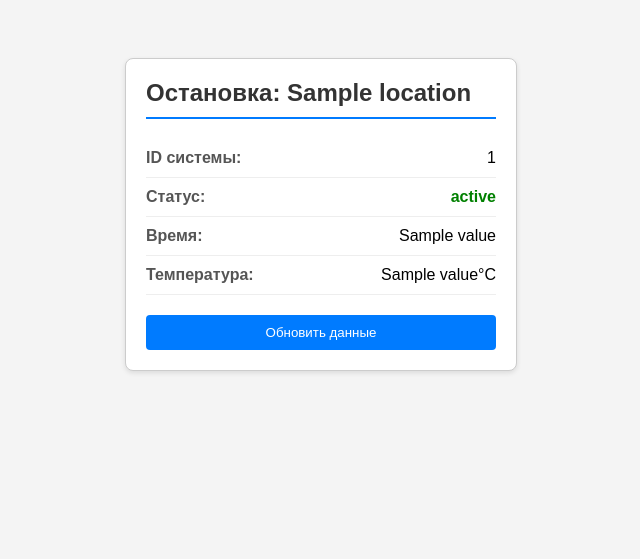
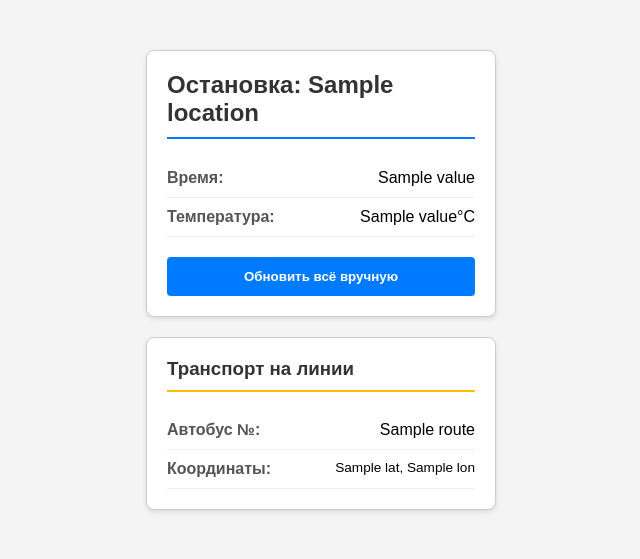
Before and after one commit to w0nkest/flaskproj, a Flask app: template templates/station_status.html in a window 1280 px wide. Shown: the top 559 px of the page, without its empty margins (319-959 px from the left). Run offline with Flask 3, Linux system fonts and the light colour scheme; the template is opened without the code that fills it: most values are stand-ins (such as "Sample title", 1, 10 or a date in 2020).

Commit message:
Very last commit

```diff
--- a/app.py
+++ b/app.py
@@ -28,21 +28,35 @@ def connectionchecking():
 
     return render_template('connections.html', time=timec, temp=tempc, bs=bsc, bus=busc)
 
+@app.route('/status')
+def show_status():
+    time_s = Time(101, 'Фитнес-Хаус на Блюхера')
+    temp_s = Temperature(201, 'Фитнес-Хаус на Блюхера')
+    station = BusStation(6, 'Фитнес-Хаус на Блюхера', time_s, temp_s)
+    bus = Bus('222', [station])
+
+    return render_template('station_status.html', data=station.send_data(), bus=bus.send_GPS())
+
 @app.route('/api/status')
 def get_station_status():
 
     time_sensor = Time(101, 'Фитнес-Хаус на Блюхера')
     temp_sensor = Temperature(201, 'Фитнес-Хаус на Блюхера')
     station = BusStation(6, 'Фитнес-Хаус на Блюхера', time_sensor, temp_sensor)
+    bus = Bus('222', [station])
 
     station.connection()
+    bus.connection()
     time_sensor.connection()
     temp_sensor.connection()
+
     station.update_info()
+    bus.update_route_screen()
 
-    result = station.send_data()
-
-    return render_template('station_status.html', data = result)
+    return jsonify({
+        'station': station.send_data(),
+        'bus': bus.send_GPS()
+    })
 
 
 if __name__ == '__main__':
--- /dev/null
+++ b/static/style.css
@@ -0,0 +1,78 @@
+body {
+    font-family: sans-serif;
+    background-color: #f4f4f4;
+    display: flex;
+    justify-content: center;
+    align-items: flex-start;
+    padding: 50px;
+    margin: 0;
+}
+
+.main-container {
+    display: flex;
+    flex-direction: column;
+    gap: 20px;
+    width: 350px;
+}
+
+.card {
+    background: white;
+    padding: 20px;
+    border-radius: 8px;
+    border: 1px solid #ccc;
+    box-shadow: 0 2px 5px rgba(0,0,0,0.1);
+}
+
+h2, h3 {
+    margin-top: 0;
+    color: #333;
+    border-bottom: 2px solid #007bff;
+    padding-bottom: 10px;
+}
+
+.bus-header {
+    border-bottom-color: #ffc107;
+}
+
+.info-row {
+    display: flex;
+    justify-content: space-between;
+    padding: 10px 0;
+    border-bottom: 1px inset #eee;
+}
+
+.label {
+    font-weight: bold;
+    color: #555;
+}
+
+.value {
+    color: #000;
+}
+
+.status-on {
+    color: green;
+    font-weight: bold;
+}
+
+.btn-refresh {
+    margin-top: 20px;
+    width: 100%;
+    padding: 12px;
+    cursor: pointer;
+    background: #007bff;
+    color: white;
+    border: none;
+    border-radius: 4px;
+    font-weight: bold;
+}
+
+.btn-refresh:hover {
+    background: #0056b3;
+}
+
+.footer-text {
+    text-align: center;
+    color: #888;
+    font-size: 0.8em;
+}
--- a/templates/station_status.html
+++ b/templates/station_status.html
@@ -2,39 +2,51 @@
 <html lang="ru">
 <head>
     <meta charset="UTF-8">
-    <title>Мониторинг остановки</title>
-    <style>
-        body { font-family: sans-serif; background-color: #f4f4f4; display: flex; justify-content: center; padding: 50px; }
-        .card { background: white; padding: 20px; border-radius: 8px; border: 1px solid #ccc; width: 350px; box-shadow: 0 2px 5px rgba(0,0,0,0.1); }
-        h2 { margin-top: 0; color: #333; border-bottom: 2px solid #007bff; padding-bottom: 10px; }
-        .info-row { display: flex; justify-content: space-between; padding: 10px 0; border-bottom: 1px inset #eee; }
-        .label { font-weight: bold; color: #555; }
-        .value { color: #000; }
-        .status-on { color: green; font-weight: bold; }
-        .btn-refresh { margin-top: 20px; width: 100%; padding: 10px; cursor: pointer; background: #007bff; color: white; border: none; border-radius: 4px; }
-        .btn-refresh:hover { background: #0056b3; }
-    </style>
+    <title>Мониторинг системы</title>
+    <link rel="stylesheet" href="{{ url_for('static', filename='style.css') }}">
 </head>
 <body>
+    <div class="main-container">
         <div class="card">
             <h2>Остановка: {{ data.location }}</h2>
             <div class="info-row">
-            <span class="label">ID системы:</span>
-            <span class="value">{{ data.station_id }}</span>
-        </div>
-        <div class="info-row">
-            <span class="label">Статус:</span>
-            <span class="value status-on">{{ data.status }}</span>
-        </div>
-        <div class="info-row">
                 <span class="label">Время:</span>
-            <span class="value">{{ data.sensors_data.clock.value }}</span>
+                <span id="clock-val" class="value">{{ data.sensors_data.clock.value }}</span>
             </div>
             <div class="info-row">
                 <span class="label">Температура:</span>
-            <span class="value">{{ data.sensors_data.temperature.value }}°C</span>
+                <span id="temp-val" class="value">{{ data.sensors_data.temperature.value }}°C</span>
             </div>
-        <button class="btn-refresh" onclick="location.reload()">Обновить данные</button>
+            <button class="btn-refresh" onclick="location.reload()">Обновить всё вручную</button>
         </div>
+
+        <div class="card">
+            <h3 class="bus-header">Транспорт на линии</h3>
+            <div class="info-row">
+                <span class="label">Автобус №:</span>
+                <span class="value">{{ bus.route }}</span>
+            </div>
+            <div class="info-row">
+                <span class="label">Координаты:</span>
+                <span id="bus-coords" class="value" style="font-size: 0.85em;">{{ bus.lat }}, {{ bus.lon }}</span>
+            </div>
+        </div>
+    </div>
+
+    <script>
+        function updateData() {
+            fetch('/api/status')
+                .then(response => response.json())
+                .then(all_data => {
+                    document.getElementById('clock-val').innerText = all_data.station.sensors_data.clock.value;
+                    document.getElementById('temp-val').innerText = all_data.station.sensors_data.temperature.value + '°C';
+                    document.getElementById('bus-coords').innerText = all_data.bus.lat + ', ' + all_data.bus.lon;
+
+                    console.log("Данные обновлены автоматически через AJAX");
+                })
+                .catch(error => console.error('Ошибка при получении данных:', error));
+        }
+        setInterval(updateData, 3000);
+    </script>
 </body>
 </html>
```
Also changed, not shown: models/BusStation.py (+15 -3 lines). Lines whose indentation alone changed are shown as unchanged.
